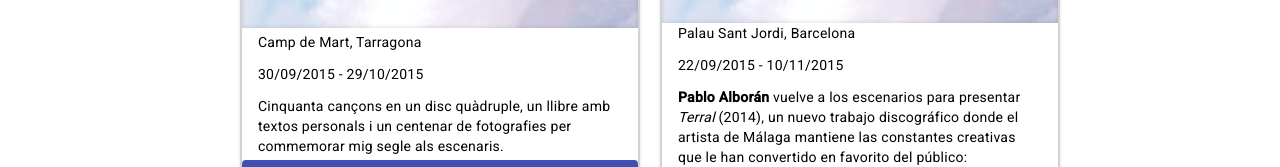
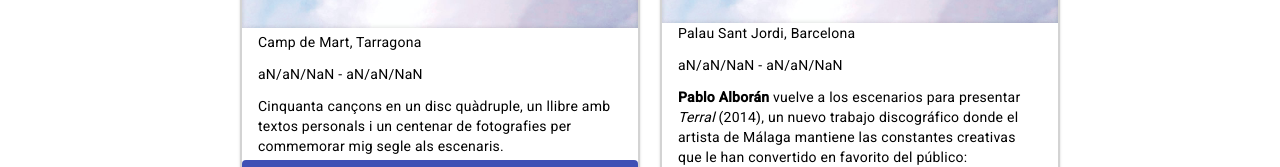
Before and after one commit to Necro2595/tienda-entradas, an Angular app: page / in a window 1280 px wide. Shown: the part 310-477 px from the top of the page. Built offline with nearby package versions, Linux system fonts and the light colour scheme.

Commit message:
arreglamos los métodos para adaptarlo a las interfaces

```diff
--- a/src/app/pagina-inicial/pagina-inicial.component.ts
+++ b/src/app/pagina-inicial/pagina-inicial.component.ts
@@ -66,9 +66,9 @@ export class PaginaInicialComponent implements OnInit {
       })
   }
 
-  formatDate(timestamp: string){
+  formatDate(timestamp:number){
 
-    const date = new Date(+timestamp);
+    const date = new Date(timestamp);
     const day = ('0' + date.getDate()).slice(-2);
     const month = ('0' + (date.getMonth() + 1)).slice(-2);
     const year = date.getFullYear();
--- a/src/app/tienda/tienda.component.ts
+++ b/src/app/tienda/tienda.component.ts
@@ -78,7 +78,7 @@ export class TiendaComponent implements OnInit {
    this.carritoService.removeSession(session,event)
   }
 
-  sessionsAdded(session: EventSessions){
+  sessionsAdded(session: string){
     let sessionsAdded: number = 0;
 
     if(this.localShoppingCart.length != 0){
@@ -98,7 +98,7 @@ export class TiendaComponent implements OnInit {
     }
   }
 
-  sessionsAvailable(session:EventSessions){
+  sessionsAvailable(session:string){
 
     this.carritoService.cart.subscribe(cart => {
       if(cart){
```
Also changed, not shown: src/interfaces/event.ts (+4 -4 lines).
